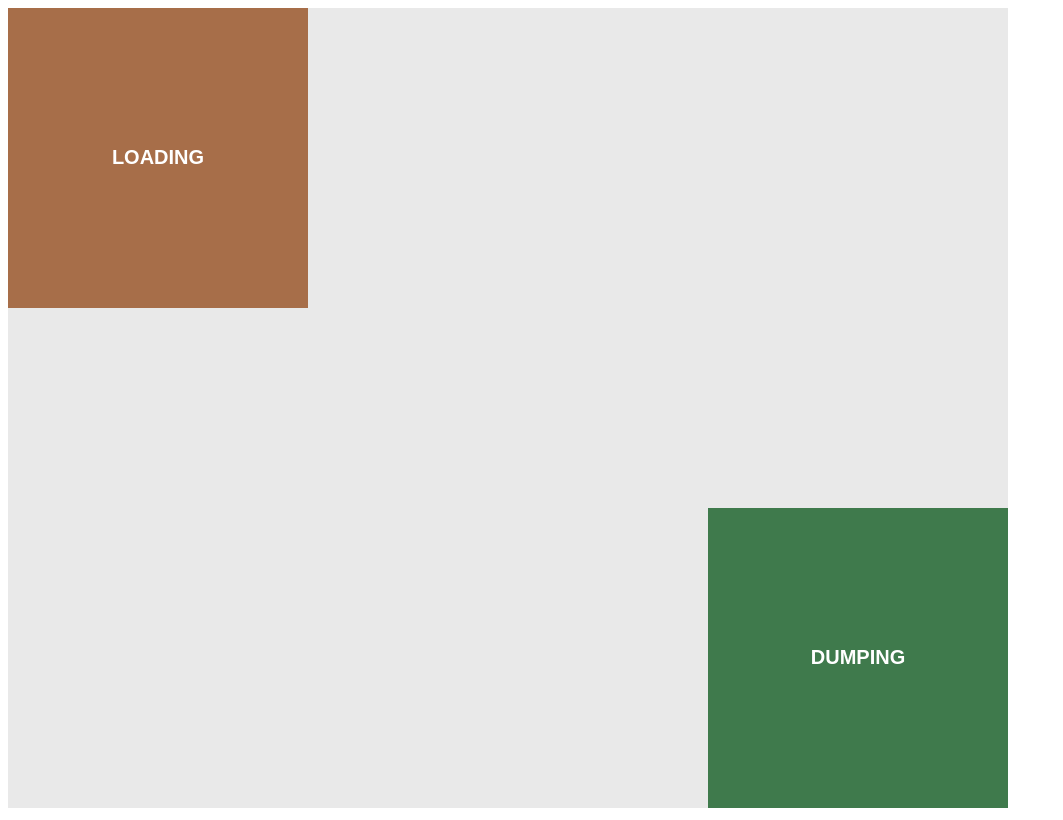
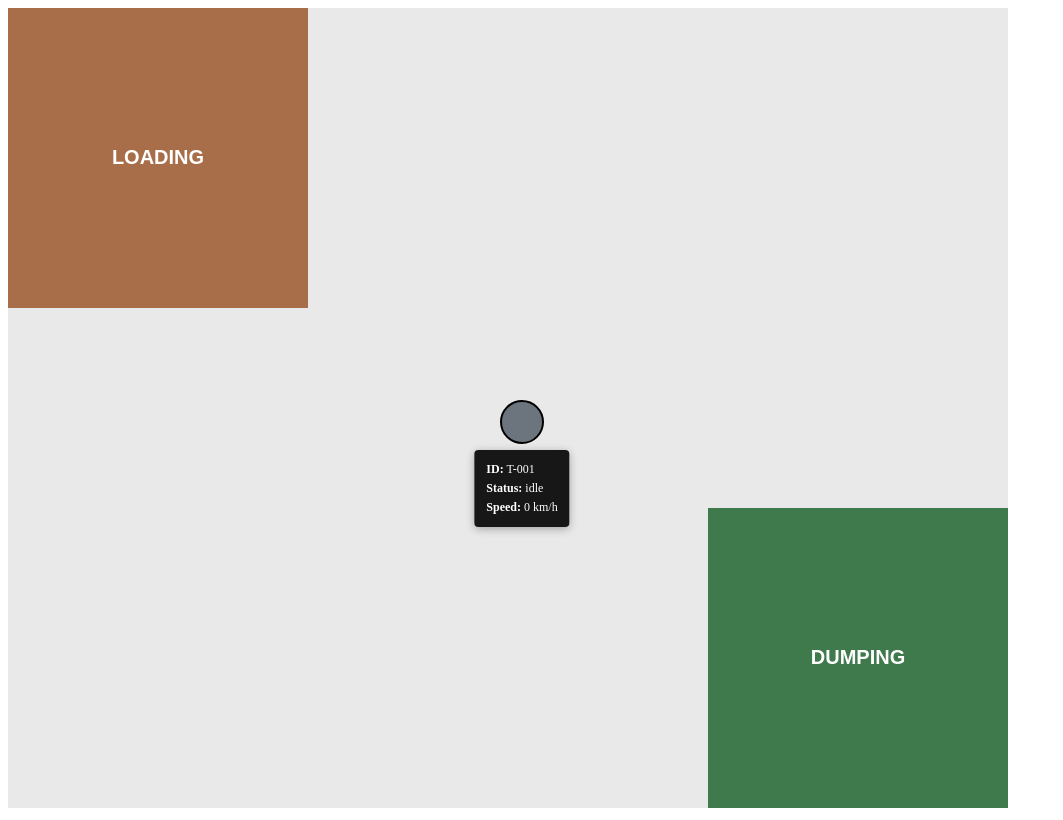
Before and after one commit to meshechko/cat_coding_challenge, an Angular app: page / in a window 1280 px wide. Shown: the whole page, without its empty margins (0-1063 px from the left). Built offline with nearby package versions, Linux system fonts and the light colour scheme.

Commit message:
Add truck service

```diff
--- a/src/app/map/map.component.html
+++ b/src/app/map/map.component.html
@@ -1 +1,2 @@
 <canvas #map></canvas>
+<truck></truck>
--- a/src/app/map/map.component.ts
+++ b/src/app/map/map.component.ts
@@ -1,10 +1,11 @@
 import { Component, ElementRef, inject, viewChild } from '@angular/core';
 import { MapService } from './map.service';
 import { Zone } from './models/map.models';
+import { TruckComponent } from "./truck/truck.component";
 
 @Component({
   selector: 'app-map',
-  imports: [],
+  imports: [TruckComponent],
   templateUrl: './map.component.html',
   styleUrl: './map.component.css'
 })
--- a/src/app/map/truck/truck.component.html
+++ b/src/app/map/truck/truck.component.html
@@ -1,8 +1,13 @@
-<div class="truck-container" [style.left.px]="x" [style.top.px]="y">
-  <div class="truck status-{{ status }}"></div>
-  <div class="truck-info">
-    <div><strong>ID:</strong> {{ id }}</div>
-    <div><strong>Status:</strong> {{ status }}</div>
-    <div><strong>Speed:</strong> {{ speed }} km/h</div>
+@if (truckState$ | async; as truckState) {
+  <div class="truck-container"
+    [style.left.px]="truckState.position.x"
+    [style.top.px]="truckState.position.y"
+  >
+    <div class="truck" [class]="'status-' + truckState.status"></div>
+    <div class="truck-info">
+      <div><strong>ID:</strong> {{ truckState.id }}</div>
+      <div><strong>Status:</strong> {{ truckState.status }}</div>
+      <div><strong>Speed:</strong> {{ truckState.speed }} km/h</div>
+    </div>
   </div>
-</div>
+}
--- a/src/app/map/truck/truck.component.ts
+++ b/src/app/map/truck/truck.component.ts
@@ -1,27 +1,14 @@
-import { Component, Input } from '@angular/core';
+import { Component, inject, Input } from '@angular/core';
+import { TruckService } from './truck.service';
+import { CommonModule } from '@angular/common';
 
 @Component({
+  imports: [CommonModule],
   selector: 'truck',
   templateUrl: './truck.component.html',
   styleUrl: './truck.component.css'
 })
 export class TruckComponent {
-  @Input() id: string = '';
-  @Input() speed: number = 0;
-  @Input() x: number = 0;
-  @Input() y: number = 0;
-  @Input() currentZone: string = '';
-
-  get status(): string {
-    if (this.currentZone === 'loading') {
-      return 'loading';
-    }
-    if (this.currentZone === 'dump') {
-      return 'dumping';
-    }
-    if (this.speed > 0) {
-      return 'hauling';
-    }
-    return 'idle';
-  }
+  private truckService = inject(TruckService);
+  public readonly truckState$ = this.truckService.truckState$;
 }
--- /dev/null
+++ b/src/app/map/truck/truck.service.ts
@@ -0,0 +1,19 @@
+import { Injectable } from "@angular/core";
+import { TruckState, TruckStatus } from "../models/map.models";
+import { BehaviorSubject } from "rxjs";
+
+@Injectable({
+  providedIn: 'root'
+})
+export class TruckService {
+
+  public initialTruckState: TruckState = {
+    id: 'T-001',
+    speed: 0,
+    position: { x: 500, y: 400 },
+    status: TruckStatus.Idle,
+  };
+
+  private truckStateSubject$ = new BehaviorSubject<TruckState>(this.initialTruckState);
+  public readonly truckState$ = this.truckStateSubject$.asObservable();
+}
```
